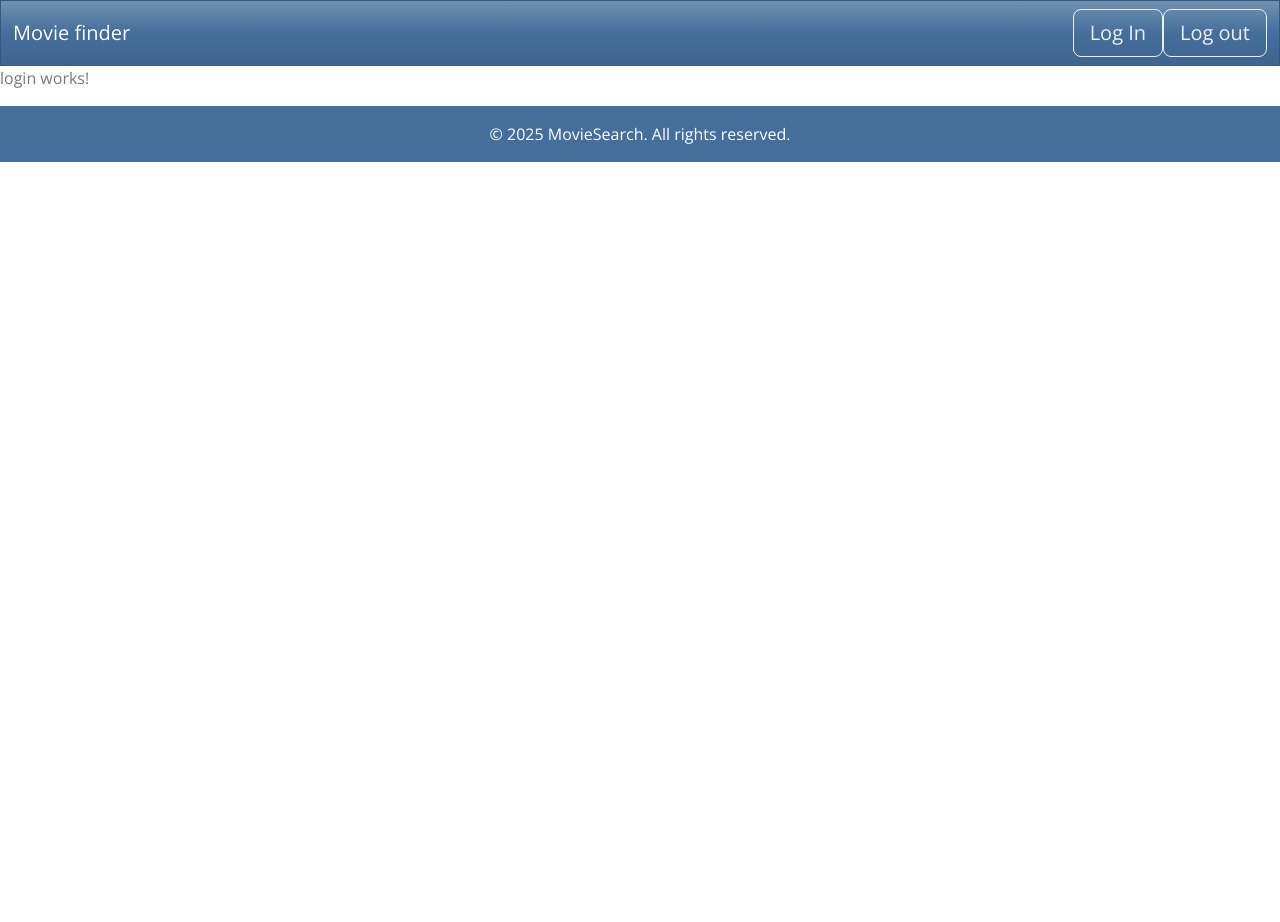
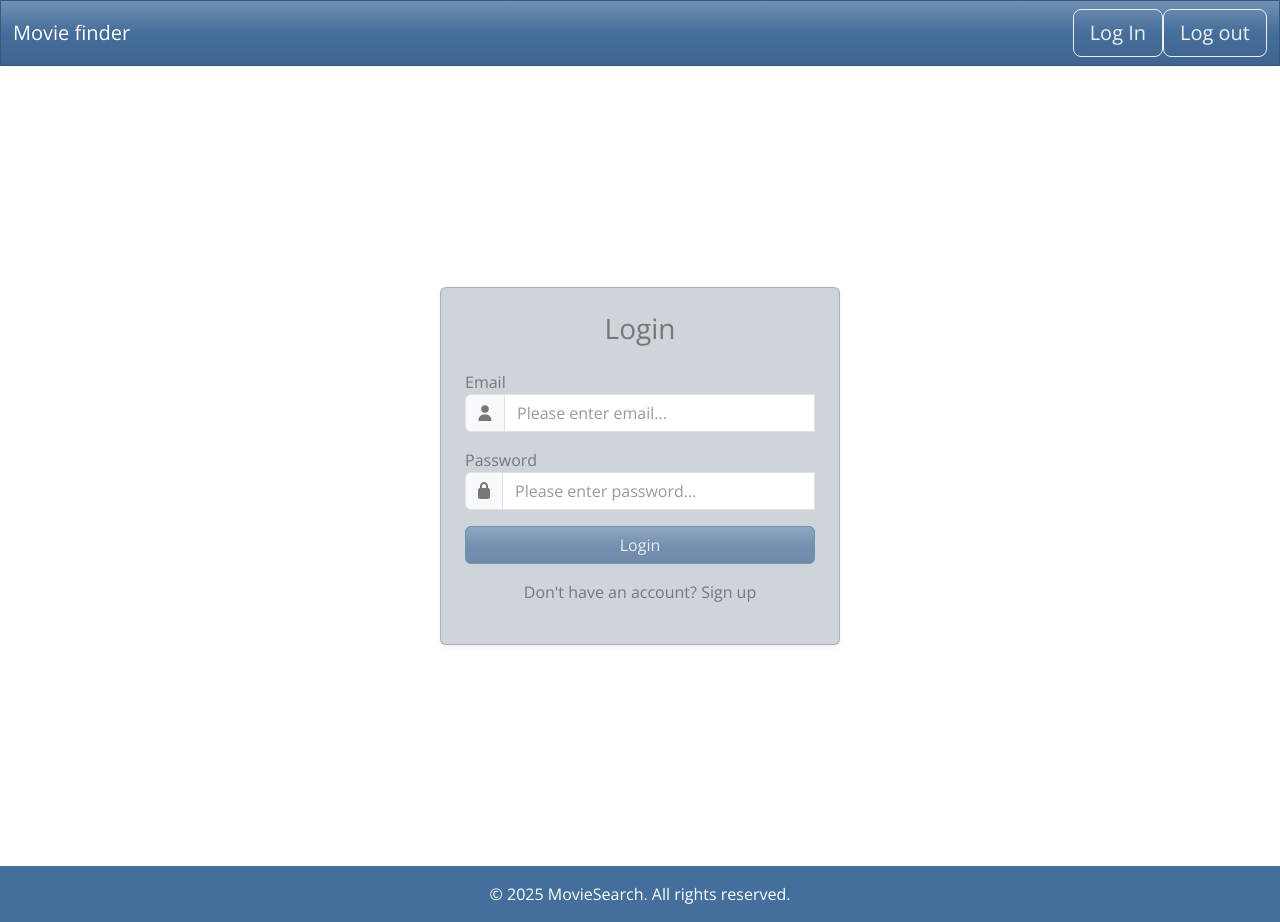
Before and after one commit to ventsislavivanov/angular-exam, an Angular app: page /login in a window 1280 px wide. Before the commit the page ends 800 px from the top, so only its background shows below. Built offline with nearby package versions, Linux system fonts and the light colour scheme.

Commit message:
Added login form and created form field component

```diff
--- a/src/app/app.ts
+++ b/src/app/app.ts
@@ -1,7 +1,6 @@
 import { Component } from '@angular/core';
 import { RouterOutlet } from '@angular/router';
-import { Header } from './shared/components';
-import { Footer } from './shared/components';
+import { Header, Footer} from './shared/components';
 import { FontAwesomeModule } from '@fortawesome/angular-fontawesome';
 
 @Component({
--- a/src/app/features/auth/login/login.html
+++ b/src/app/features/auth/login/login.html
@@ -1 +1,53 @@
-<p>login works!</p>
+<div class="container vh-100 d-flex justify-content-center align-items-center">
+  <div class="card shadow-sm p-4 bg-dark-subtle" style="max-width: 400px; width: 100%;">
+    <h3 class="text-center mb-4">Login</h3>
+
+    <form [formGroup]="loginForm" (ngSubmit)="onSubmit()">
+
+      <app-form-field
+        label="Email"
+        name="email"
+        [icon]="faUser"
+        [errors]="emailErrors"
+      >
+        <input
+          formControlName="email"
+          type="email"
+          placeholder="Please enter email..."
+          class="form-control"
+          [class.is-invalid]="emailErrors.length > 0"
+          [class.is-valid]="emailErrors.length === 0 && loginForm.get('email')?.touched"
+        />
+      </app-form-field>
+
+      <app-form-field
+        label="Password"
+        name="password"
+        [icon]="faLock"
+        [errors]="passwordErrors"
+      >
+        <input
+          formControlName="password"
+          type="password"
+          placeholder="Please enter password..."
+          class="form-control"
+          [class.is-invalid]="passwordErrors.length > 0"
+          [class.is-valid]="passwordErrors.length === 0 && loginForm.get('password')?.touched"
+        />
+      </app-form-field>
+
+      <button
+        type="submit"
+        class="btn btn-primary w-100"
+        [disabled]="loginForm.invalid"
+      >
+        Login
+      </button>
+    </form>
+
+    <p class="text-center mt-3">
+      Don't have an account?
+      <a routerLink="/sign-up">Sign up</a>
+    </p>
+  </div>
+</div>
--- a/src/app/features/auth/login/login.ts
+++ b/src/app/features/auth/login/login.ts
@@ -1,11 +1,69 @@
-import { Component } from '@angular/core';
+import { Component, inject } from '@angular/core';
+import { FormBuilder, FormGroup, ReactiveFormsModule, Validators } from '@angular/forms';
+import { faUser, faLock } from '@fortawesome/free-solid-svg-icons';
+import { FormField } from '../../../shared/components';
 
 @Component({
   selector: 'app-login',
-  imports: [],
+  imports: [
+    ReactiveFormsModule,
+    FormField,
+
+  ],
   templateUrl: './login.html',
   styleUrl: './login.css'
 })
 export class Login {
+  faUser = faUser;
+  faLock = faLock;
 
+  private formBuilder = inject(FormBuilder);
+
+  constructor() {}
+
+  loginForm : FormGroup= this.formBuilder.group({
+    email: ['', [Validators.required, Validators.email]],
+    password: ['', [Validators.required, Validators.minLength(3)]],
+  });
+
+  get emailErrors() {
+    const control = this.loginForm.get('email');
+    if (control?.touched && control.invalid) {
+      return Object.keys(control.errors || {}).map((key, i) => ({
+        $uid: i,
+        $message: this.getErrorMessage(key, control.errors?.[key])
+      }));
+    }
+
+    return [];
+  }
+
+  private getErrorMessage(errorKey: string, errorValue: any): string {
+    const messages: any = {
+      required: 'This field is required',
+      email: 'Please enter a valid email',
+      minlength: `Minimum length is ${errorValue?.requiredLength}`
+    };
+
+    return messages[errorKey] || 'Invalid field';
+  }
+
+  get passwordErrors() {
+    const control = this.loginForm.get('password');
+    if (control?.touched && control.invalid) {
+      return Object.keys(control.errors || {}).map((key, i) => ({
+        $uid: i,
+        $message: this.getErrorMessage(key, control.errors?.[key])
+      }));
+    }
+
+    return [];
+  }
+
+  onSubmit() {
+    if (this.loginForm.valid) {
+      console.log('Form data', this.loginForm.value);
+      // TODO: login logic with service
+    }
+  }
 }
--- /dev/null
+++ b/src/app/shared/components/form-field/form-field.html
@@ -0,0 +1,39 @@
+<fieldset
+  [disabled]="disabled"
+  class="form-group mb-3"
+>
+  @if (label) {
+    <label
+      [attr.for]="name"
+      class="control-label"
+    >
+      {{ label }}
+    </label>
+  }
+
+  <div class="input-group">
+    @if (icon) {
+      <span
+        class="input-group-text"
+      >
+      <fa-icon [icon]="icon"></fa-icon>
+    </span>
+    }
+
+    <ng-content></ng-content>
+
+    @if (errors.length > 0) {
+      @for (error of errors;  track error)  {
+        <div
+          class="invalid-feedback"
+        >
+          {{ error.$message }}
+        </div>
+      }
+    }
+
+    <div class="valid-feedback">
+      Success! You've done it.
+    </div>
+  </div>
+</fieldset>
--- a/src/app/shared/components/index.ts
+++ b/src/app/shared/components/index.ts
@@ -1,3 +1,4 @@
 export * from './header/header';
 export * from './footer/footer'
 export * from './not-found/not-found'
+export * from './form-field/form-field'
```
Also changed, not shown: src/app/shared/components/form-field/form-field.ts (added, +20 -0 lines), src/app/shared/components/form-field/form-field.css (added), 1 other file (tests, documents, lock files or other folders).
